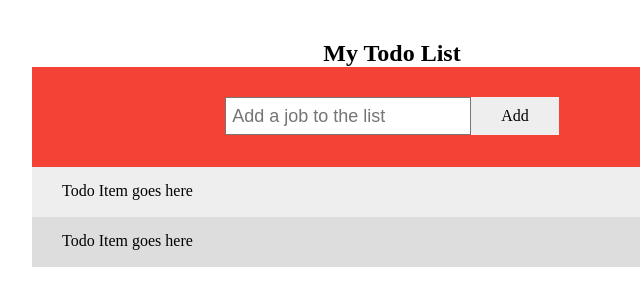
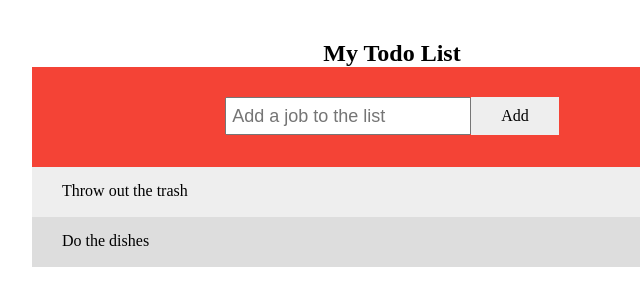
Before and after one commit to NedzadDonlagic04/js-todo-list, a plain HTML site: page index.html in a window 1280 px wide. Shown: the full height of the page, 248-888 px from the left. Drawn offline with Linux system fonts and the light colour scheme.

Commit message:
Changed the example text of li items and added button id

```diff
--- a/index.html
+++ b/index.html
@@ -13,15 +13,15 @@
         <ul>
             <li class="main-list">
                 <div class="main-list-input">
-                    <input class="input-box" type="text" placeholder="Add a job to the list">
+                    <input id="inputId" class="input-box" type="text" placeholder="Add a job to the list">
                     <span class="add-btn" onclick="addListItem()" >Add</span>
                 </div>
             </li>
             <li class="list-item">
-                Todo Item goes here
+                Throw out the trash
             </li>
             <li class="list-item">
-                Todo Item goes here
+                Do the dishes
             </li>
         </ul>
     </div>
```
